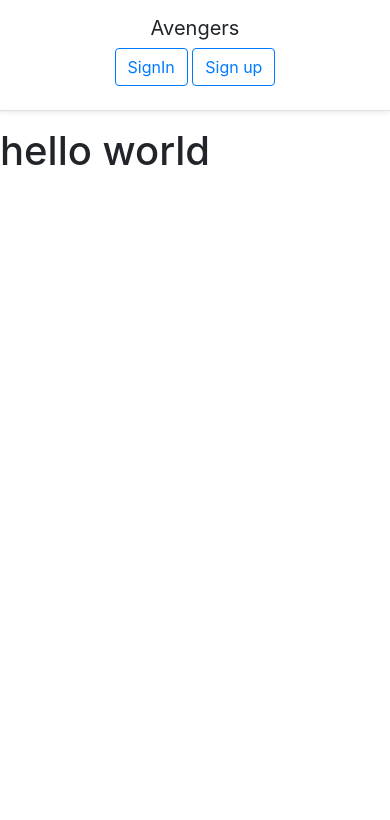
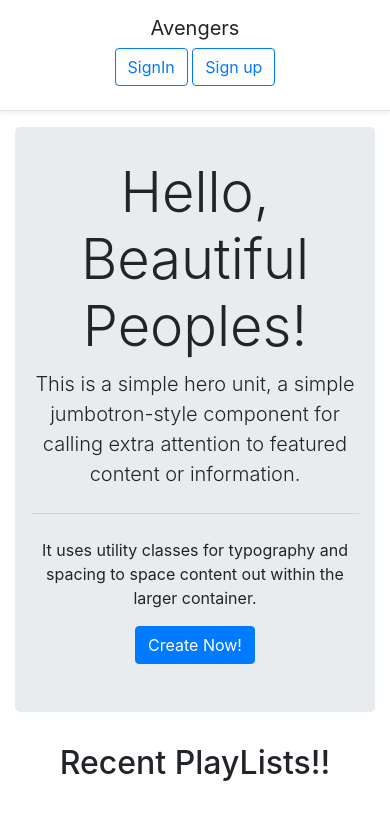
Before and after one commit to UchihaPan/VideoFetcher, a Django app: page / in a window 390 px wide. Shown: the top 820 px of the page. Run offline with Django 3.2, Linux system fonts and the light colour scheme; data that the repository does not hold is empty; some libraries are stand-ins or nearby versions.

Commit message:
finishing

```diff
--- a/templates/index.html
+++ b/templates/index.html
@@ -35,7 +35,6 @@
      <script src="https://ajax.googleapis.com/ajax/libs/jquery/3.5.1/jquery.min.js"></script>
 <script src="https://cdn.jsdelivr.net/npm/popper.js@1.16.1/dist/umd/popper.min.js" integrity="sha384-9/reFTGAW83EW2RDu2S0VKaIzap3H66lZH81PoYlFhbGU+6BZp6G7niu735Sk7lN" crossorigin="anonymous"></script>
 <script src="https://cdn.jsdelivr.net/npm/bootstrap@4.5.3/dist/js/bootstrap.min.js" integrity="sha384-w1Q4orYjBQndcko6MimVbzY0tgp4pWB4lZ7lr30WKz0vr/aWKhXdBNmNb5D92v7s" crossorigin="anonymous"></script>
-
 {% block content %}
      {% endblock %}
   </body>
--- a/templates/videoshandler/createwall.html
+++ b/templates/videoshandler/createwall.html
@@ -1,7 +1,8 @@
 {% extends 'index.html' %}
 {% block content %}
 <div class="container">
-<h2> Hey! Create your own playlists!</h2>
+    <h2> Hey! {{ wall.user }}</h2>
+    <h2>Create your own playlists!</h2>
 <form method="POST">
     {% csrf_token %}
     {% load widget_tweaks %}
@@ -10,6 +11,8 @@
         {{ field.errors }}
         {{ field.label_tag }}
         {% render_field field class="form-control" %}
+    <small  class="form-text text-muted">Enter the Title of the new playlist.</small>
+
         </div>
     {% endfor %}
         <button type="submit" class="btn btn-primary">Submit</button>
--- a/templates/videoshandler/index.html
+++ b/templates/videoshandler/index.html
@@ -1,4 +1,35 @@
 {% extends 'index.html' %}
 {% block content %}
-    <h1> hello world</h1>
+        <div class="container">
+    <div class="jumbotron">
+  <h1 class="display-4 text-center">Hello, Beautiful Peoples!</h1>
+  <p class="lead text-center">This is a simple hero unit, a simple jumbotron-style component for calling extra attention to featured content or information.</p>
+  <hr class="my-4">
+  <p class="text-center">It uses utility classes for typography and spacing to space content out within the larger container.</p>
+  <p class="lead text-center">
+<a href="{% url 'create' %}" class="btn btn-primary">Create Now!</a>
+  </p>
+</div>
+        <h2 class="text-center">Recent PlayLists!!</h2>
+    {% for hall in recent %}
+        <h3><a href="{% url 'detail' hall.id %}">{{ hall.title }}</a> </h3>
+        <h3 class="lead">Created By- {{ hall.user }}</h3>
+    <div class="row">
+      {% for content in hall.videos_set.all %}
+      <div class="col-md-4 mt-3">
+        <div class="card mb-4 shadow-sm">
+          <iframe width="100%" height="100%" src="https://www.youtube.com/embed/{{ content.youtube }}" frameborder="0" allow="accelerometer; autoplay; encrypted-media; gyroscope; picture-in-picture" allowfullscreen></iframe>
+          <div class="card-body">
+            <p class="card-text">{{ content.title }}</p>
+          </div>
+        </div>
+      </div>
+      {% endfor %}
+      </div>
+
+
+    {% endfor %}
+
+
+    </div>
 {% endblock %}
--- a/templates/videoshandler/updatewall.html
+++ b/templates/videoshandler/updatewall.html
@@ -12,10 +12,11 @@
         {% render_field field class="form-control" %}
         </div>
     {% endfor %}
-        <button type="submit" class="btn btn-primary">Submit</button>
+
+        <button type="submit" class="btn btn-primary btn-lg">Submit</button>
 
 </form>
-    <a href="{% url 'delete' wall.id %}" class="btn btn-danger">Delete?</a>
+    <a href="{% url 'delete' wall.id %}" class="btn btn-danger btn-lg">Delete ?</a>
 
 </div>
 
--- a/videoshandler/views.py
+++ b/videoshandler/views.py
@@ -17,7 +17,12 @@
 
 
 def index(request):
-    return render(request, 'videoshandler/index.html')
+    recent=wall.objects.all().order_by('-id')
+
+    context={
+        'recent':recent
+    }
+    return render(request, 'videoshandler/index.html',context)
 
 
 def dashboard(request):
```
Also changed, not shown: templates/videoshandler/detailwall.html (+10 -2 lines), templates/videoshandler/login.html (+15 -8 lines), templates/videoshandler/register.html (+16 -8 lines).
